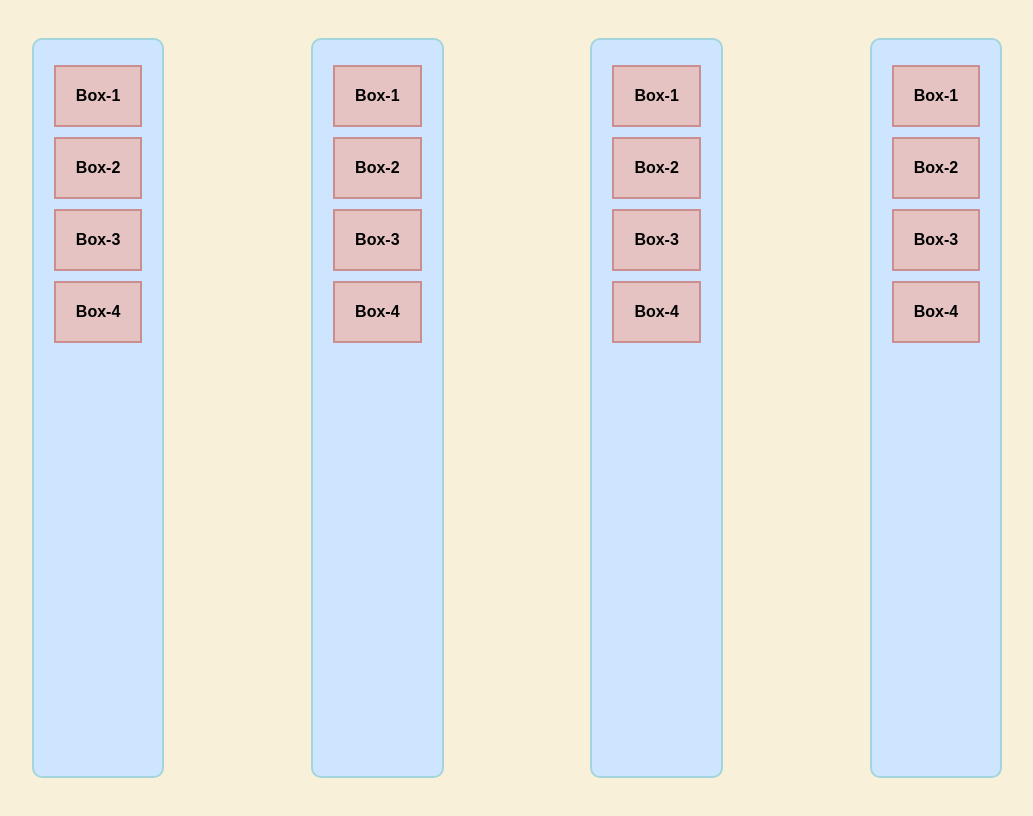
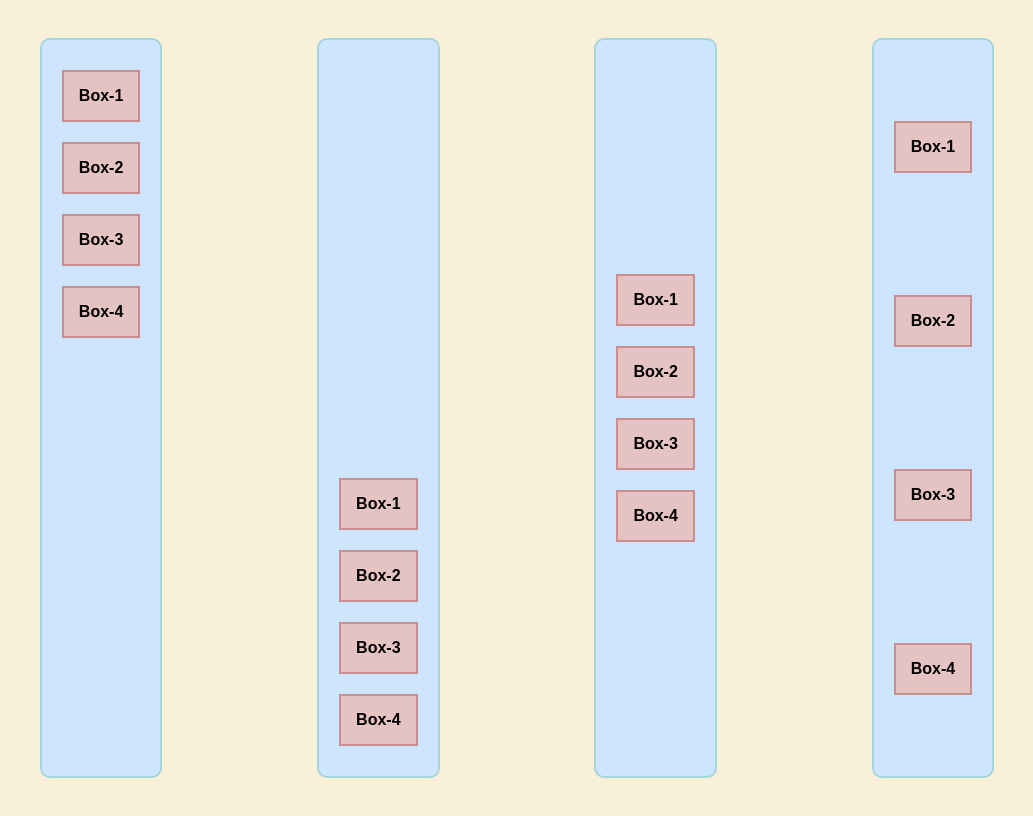
Before and after one commit to ShahbozTokyo/flexbox_task-2, a plain HTML site: page index.html in a window 1280 px wide. Shown: the whole page, without its empty margins (123-1156 px from the left). Drawn offline with Linux system fonts and the light colour scheme.

Commit message:
4-o`zgartirish

```diff
--- a/main.css
+++ b/main.css
@@ -18,28 +18,26 @@ body {
 }
 
 .item {
-
-    padding: 20px;
-    margin: 5px 0;
+    padding: 15px;
+    margin: 10px 0;
     background-color: rgb(230, 195, 195);
     border:2px solid rgb(203, 141, 141);
-
+    display: flex;
+    align-items: center;
+    justify-content: center;
 }
-
 .container-1 {
-    align-items: flex-start;
+    justify-content: flex-start;
 }
 
 .container-2 {
-
-   align-items: flex-end;
+    justify-content:flex-end ;
 }
 
 .container-3 {
-    align-items: center;
+    justify-content: center;
 }
 
 .container-4 {
-
-   align-items: space-around;
+    justify-content: space-around;
 }
```
